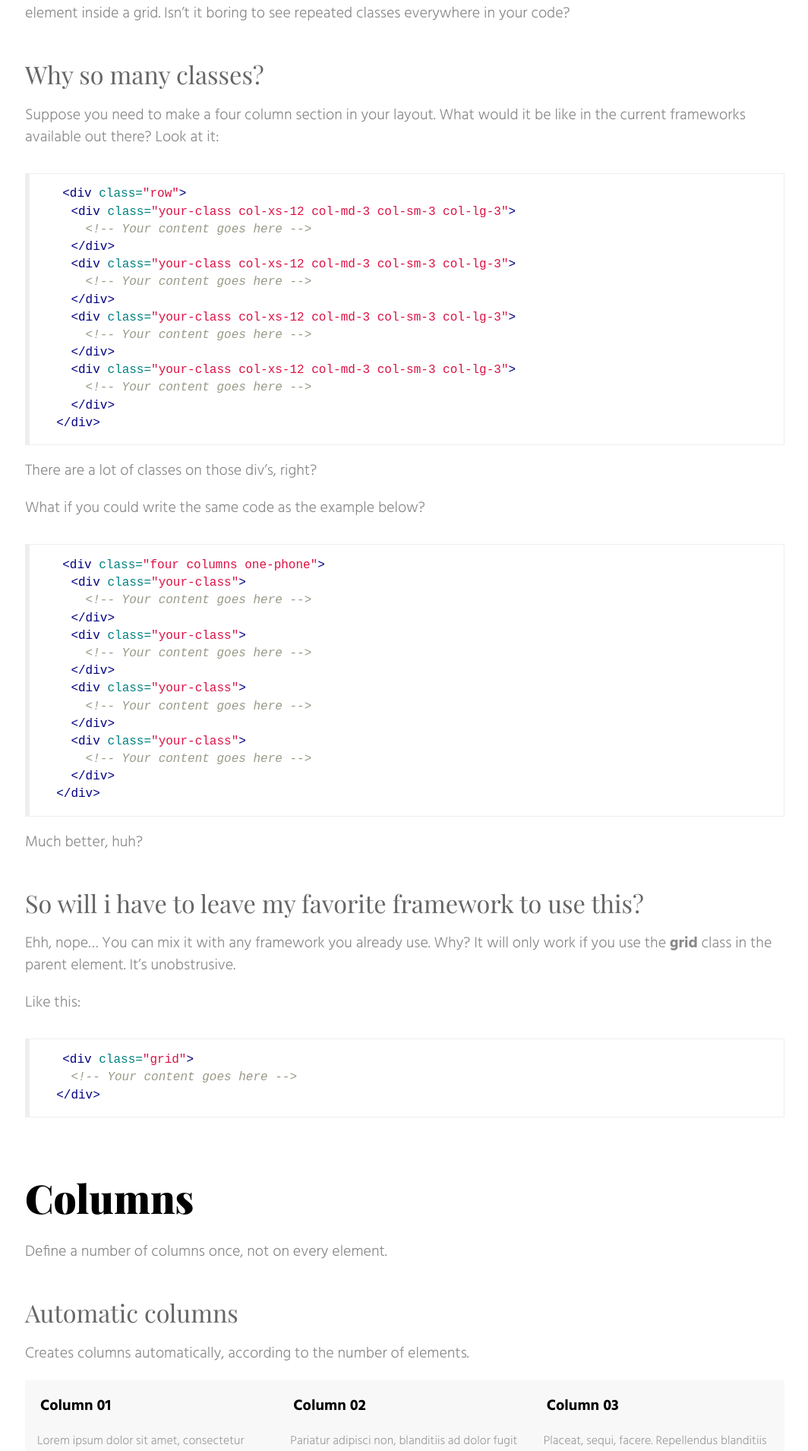
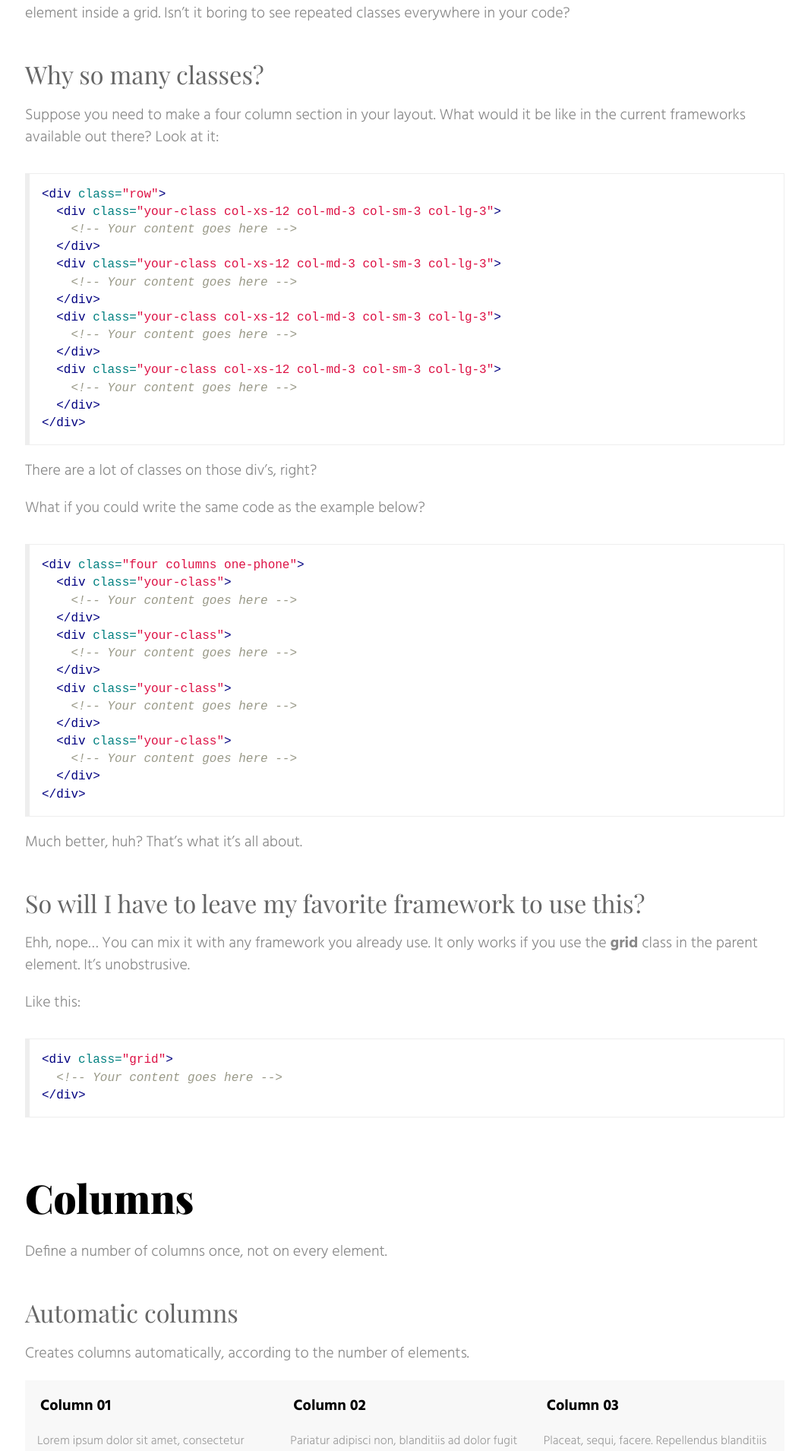
Before and after one commit to elvessousa/grade, a Jekyll site: the page built from grid.md, in a window 1280 px wide. Shown: the part 335-2245 px from the top of the page at 76% size, without its empty margins (107-1171 px from the left). Built offline with Jekyll 4.4.1, drawn with Linux system fonts in a browser that asks for light colours; some web fonts are replaced.

Commit message:
Text changes.

```diff
--- a/_includes/snippets.html
+++ b/_includes/snippets.html
@@ -35,6 +35,7 @@
   </div>
 </div>
 {% endhighlight %}
+
 <!-- Fixed -->
 <h4>Fixed columns</h4>
 <p>Fixes the number of columns. You can use <code>[number]-[query]</code> to specify a diferent number in another window size.</p>
--- a/_sass/_pages.sass
+++ b/_sass/_pages.sass
@@ -25,13 +25,17 @@ pre
 code
   border-radius: 3px
   line-height: 1em
-  padding: .2em .5em
 
 figure
   border: 1px solid #eee
   border-left: 6px solid #eee
   font-size: .8em
   overflow: scroll
+  margin: 2em 0
+
+hr
+  border: 0
+  border-top: 2px solid #ddd
   margin: 2em 0
 
 /* Navigation
--- a/grid.md
+++ b/grid.md
@@ -14,55 +14,55 @@ What would it be like in the current frameworks available out there?
 Look at it:
 
 {% highlight html %}
-  <div class="row">
-    <div class="your-class col-xs-12 col-md-3 col-sm-3 col-lg-3">
-      <!-- Your content goes here -->
-    </div>
-    <div class="your-class col-xs-12 col-md-3 col-sm-3 col-lg-3">
-      <!-- Your content goes here -->
-    </div>
-    <div class="your-class col-xs-12 col-md-3 col-sm-3 col-lg-3">
-      <!-- Your content goes here -->
-    </div>
-    <div class="your-class col-xs-12 col-md-3 col-sm-3 col-lg-3">
-      <!-- Your content goes here -->
-    </div>
+<div class="row">
+  <div class="your-class col-xs-12 col-md-3 col-sm-3 col-lg-3">
+    <!-- Your content goes here -->
   </div>
+  <div class="your-class col-xs-12 col-md-3 col-sm-3 col-lg-3">
+    <!-- Your content goes here -->
+  </div>
+  <div class="your-class col-xs-12 col-md-3 col-sm-3 col-lg-3">
+    <!-- Your content goes here -->
+  </div>
+  <div class="your-class col-xs-12 col-md-3 col-sm-3 col-lg-3">
+    <!-- Your content goes here -->
+  </div>
+</div>
 {% endhighlight %}
 
 There are a lot of classes on those div's, right?
 
 What if you could write the same code as the example below?
 {% highlight html %}
-  <div class="four columns one-phone">
-    <div class="your-class">
-      <!-- Your content goes here -->
-    </div>
-    <div class="your-class">
-      <!-- Your content goes here -->
-    </div>
-    <div class="your-class">
-      <!-- Your content goes here -->
-    </div>
-    <div class="your-class">
-      <!-- Your content goes here -->
-    </div>
+<div class="four columns one-phone">
+  <div class="your-class">
+    <!-- Your content goes here -->
   </div>
+  <div class="your-class">
+    <!-- Your content goes here -->
+  </div>
+  <div class="your-class">
+    <!-- Your content goes here -->
+  </div>
+  <div class="your-class">
+    <!-- Your content goes here -->
+  </div>
+</div>
 {% endhighlight %}
 
-Much better, huh?
+Much better, huh? That's what it's all about.
 
-#### So will i have to leave my favorite framework to use this?
+#### So will I have to leave my favorite framework to use this?
 Ehh, nope... You can mix it with any framework you already use.
-Why? It will only work if you use the **grid** class in the parent element.
+It only works if you use the **grid** class in the parent element.
 It's unobstrusive.
 
 Like this:
 
 {% highlight html %}
-  <div class="grid">
-    <!-- Your content goes here -->
-  </div>
+<div class="grid">
+  <!-- Your content goes here -->
+</div>
 {% endhighlight %}
 
 {% include snippets.html %}
```
Also changed, not shown: download.md (+13 -3 lines).
